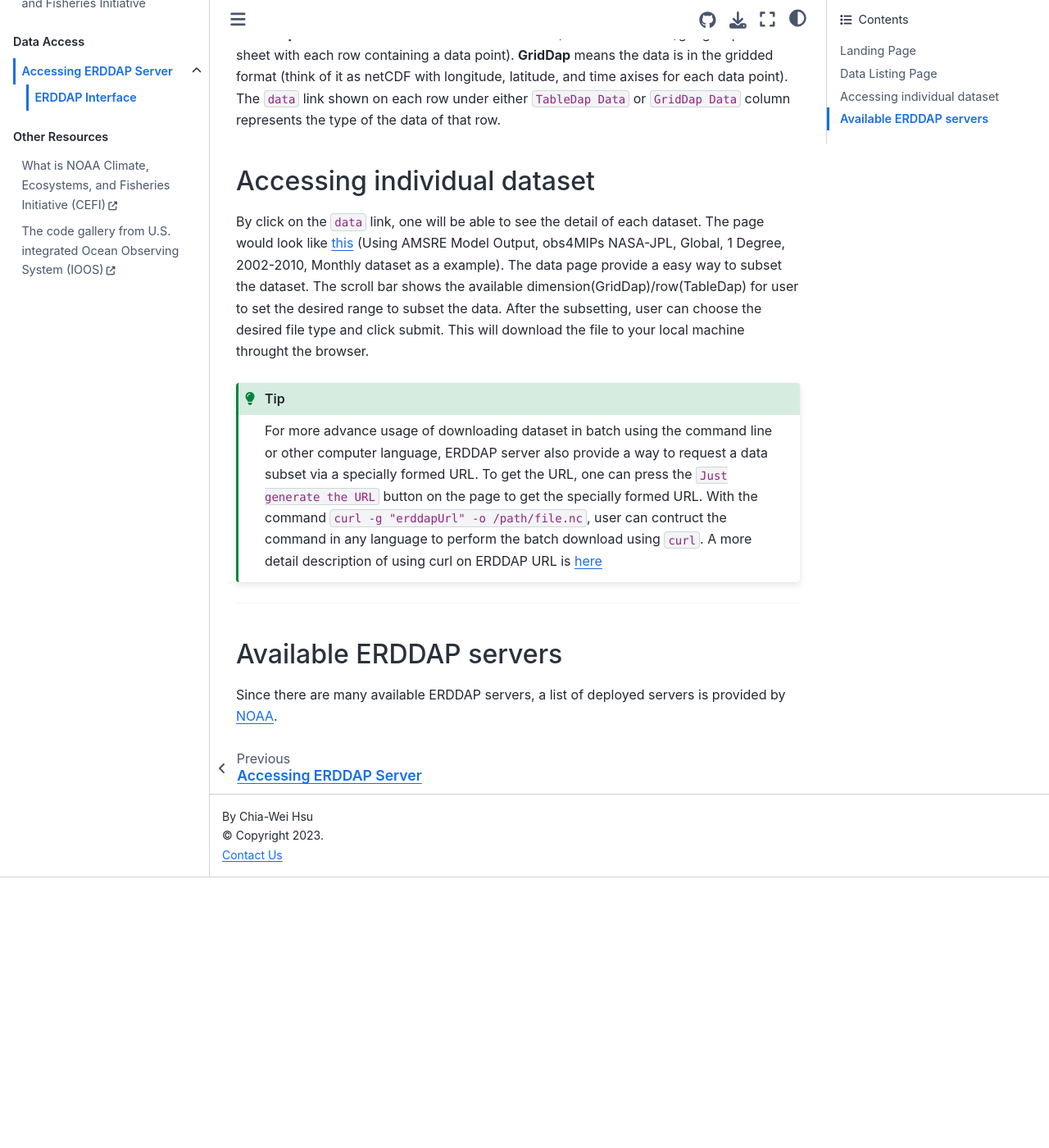
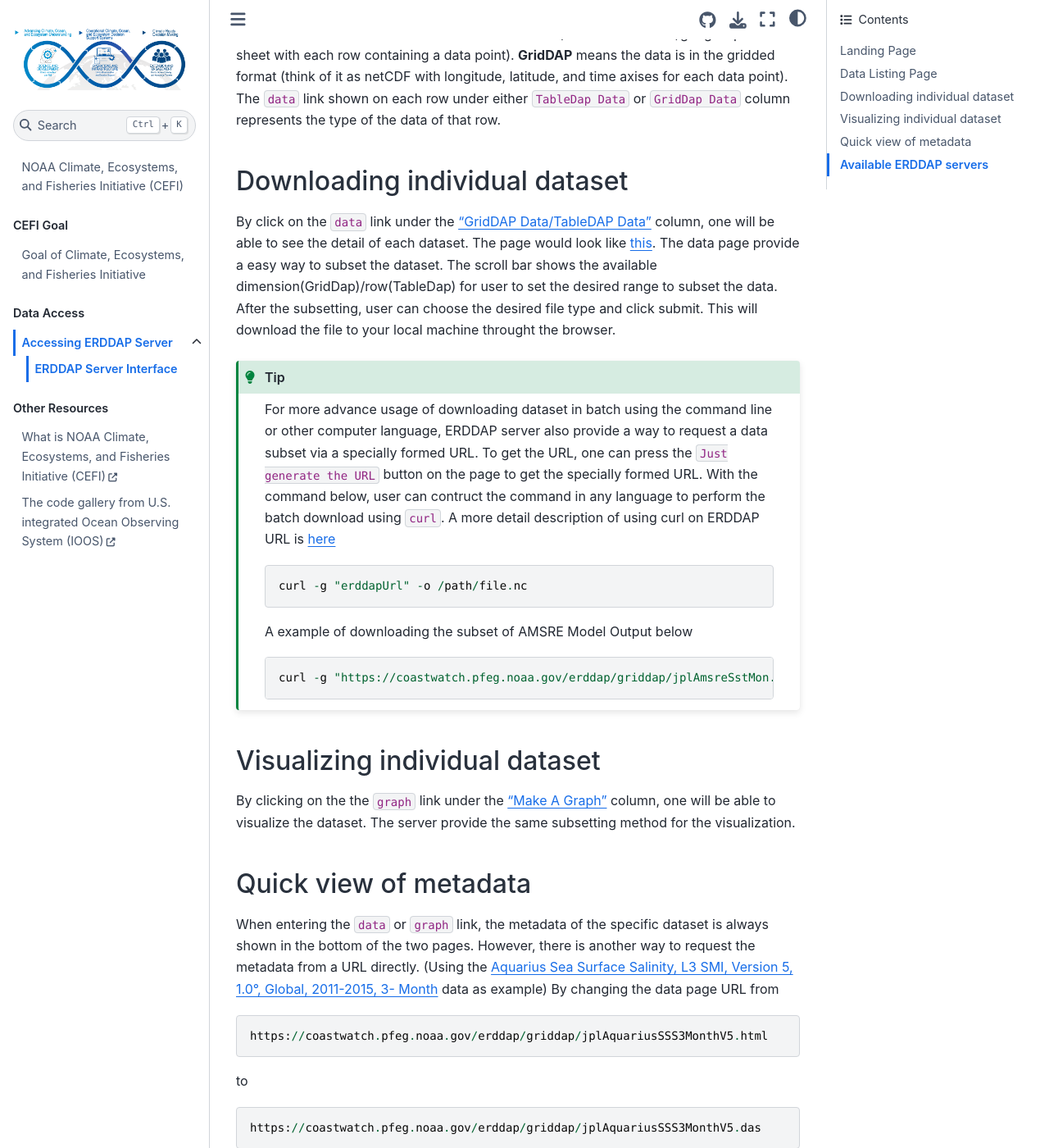
Before and after one commit to chiaweh2/cefi-cookbook, a Jupyter Book: the page built from content/data_access/access_erddap/erddap_interface.md, in a window 1280 px wide and 1400 px high, scrolled down 980 px. Shown: the whole window at 82% size. Built offline with Jupyter Book 1.0.4 settings and Sphinx 7.4.7 and the Sphinx Book theme 1.1.4, drawn with Linux system fonts in a browser that asks for light colours; pages that are not in the unit, such as notebooks, are missing from menus; before the commit the page ends 2050 px from its top, so only the background shows below that; some of the changed text lies outside the part shown.

Commit message:
add more erddap related info

`````diff
--- a/content/data_access/access_erddap/erddap_interface.md
+++ b/content/data_access/access_erddap/erddap_interface.md
@@ -1,4 +1,4 @@
-ERDDAP Interface
+ERDDAP Server Interface
 ===
 
 ## Landing Page
@@ -13,33 +13,64 @@
 The first two ERDDAP servers look almost identical if you do not pay attension to the small differences on the landing page.
 Sometime the only way to seperate one from another is to go to the "View a List of All Datasets" link that is shown on the top right of every landing page.
 The third ERDDAP server is not hosted by NOAA but WHOI which is more obvious in terms of landing page differences due to the top logo indicating the institution that is maintaining the server.
-
 ```
+(errdapData)=
 ## Data Listing Page
 When clicking on the "View a List of All Datasets", the ERDDAP server will show the user a tabulated list of data that is hosted on the server.
 A example page hosted by [NOAA NMFS SWFSC ERD](https://coastwatch.pfeg.noaa.gov/erddap/info/index.html?page=1&itemsPerPage=1000) shows the tabulated list.
 All dataset that is hosted will be showing in the list.
 
 Usually the data can be seperated to two types
-- **TableDap Data**
-- **GridDap Data**
+- **TableDAP Data**
+- **GridDAP Data**
 
-**TableDap** means the data is in the tabulated format (think of it as excel/google spread sheet with each row containing a data point).
-**GridDap** means the data is in the gridded format (think of it as netCDF with longitude, latitude, and time axises for each data point).
+**TableDAP** means the data is in the tabulated format (think of it as excel/google spread sheet with each row containing a data point).
+**GridDAP** means the data is in the gridded format (think of it as netCDF with longitude, latitude, and time axises for each data point).
 The `data` link shown on each row under either `TableDap Data` or `GridDap Data` column represents the type of the data of that row.
 
-## Accessing individual dataset
-By click on the `data` link, one will be able to see the detail of each dataset.
-The page would look like [this](https://coastwatch.pfeg.noaa.gov/erddap/griddap/jplAmsreSstMon.html) (Using AMSRE Model Output, obs4MIPs NASA-JPL, Global, 1 Degree, 2002-2010, Monthly dataset as a example).
+## Downloading individual dataset
+By click on the `data` link under the ["GridDAP Data/TableDAP Data"](https://coastwatch.pfeg.noaa.gov/erddap/griddap/index.html?page=1&itemsPerPage=1000) column, one will be able to see the detail of each dataset.
+The page would look like [this](https://coastwatch.pfeg.noaa.gov/erddap/griddap/jplAmsreSstMon.html).
 The data page provide a easy way to subset the dataset.
 The scroll bar shows the available dimension(GridDap)/row(TableDap) for user to set the desired range to subset the data.
 After the subsetting, user can choose the desired file type and click submit.
 This will download the file to your local machine throught the browser.
-```{tip}
+````{tip}
 For more advance usage of downloading dataset in batch using the command line or other computer language, ERDDAP server also provide a way to request a data subset via a specially formed URL.
 To get the URL, one can press the `Just generate the URL` button on the page to get the specially formed URL.
-With the command `curl -g "erddapUrl" -o /path/file.nc`, user can contruct the command in any language to perform the batch download using `curl`. A more detail description of using curl on ERDDAP URL is [here](https://apdrc.soest.hawaii.edu/erddap/files/documentation.html)
+With the command below, user can contruct the command in any language to perform the batch download using `curl`. A more detail description of using curl on ERDDAP URL is [here](https://apdrc.soest.hawaii.edu/erddap/files/documentation.html)
 ```
+curl -g "erddapUrl" -o /path/file.nc
+```
+
+A example of downloading the subset of AMSRE Model Output below
+```
+curl -g "https://coastwatch.pfeg.noaa.gov/erddap/griddap/jplAmsreSstMon.nc?tos[(2010-12-16T12:00:00Z):1:(2010-12-16T12:00:00Z)][(15.5):1:(65.5)][(172):1:(220)]" -o ./jplSST.nc
+```
+````
+
+
+## Visualizing individual dataset
+By clicking on the the `graph` link under the ["Make A Graph"](https://coastwatch.pfeg.noaa.gov/erddap/griddap/index.html?page=1&itemsPerPage=1000) column, one will be able to visualize the dataset.
+The server provide the same subsetting method for the visualization.
+
+## Quick view of metadata
+When entering the `data` or `graph` link, the metadata of the specific dataset is always shown in the bottom of the two pages.
+However, there is another way to request the metadata from a URL directly.
+(Using the [Aquarius Sea Surface Salinity, L3 SMI, Version 5, 1.0°, Global, 2011-2015, 3-
+Month](https://coastwatch.pfeg.noaa.gov/erddap/griddap/jplAquariusSSS3MonthV5.html) data as example)
+By changing the data page URL from
+```
+https://coastwatch.pfeg.noaa.gov/erddap/griddap/jplAquariusSSS3MonthV5.html
+```
+to
+```
+https://coastwatch.pfeg.noaa.gov/erddap/griddap/jplAquariusSSS3MonthV5.das
+```
+The metadata will show on the browser directly.
+This is very similar to the OPeNDAP server approach of getting the Data Attribute Structure (DAS) for a hosted dataset.
+
+
 ---
 
 ## Available ERDDAP servers
`````
